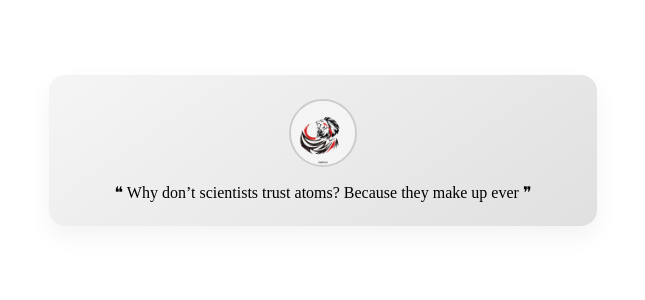
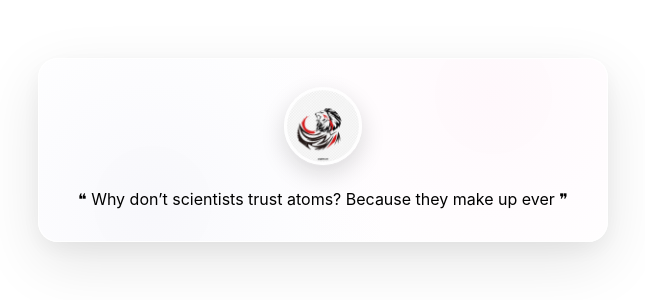
Before and after one commit to VaxobjanovDev/quote-loader, a React (Vite) app: page / in a window 1280 px wide. Shown: the part 250-550 px from the top of the page, without its empty margins (317-962 px from the left). Built offline with nearby package versions, Linux system fonts and the light colour scheme.

Commit message:
feat: quote loader styles update

```diff
--- a/index.html
+++ b/index.html
@@ -3,7 +3,7 @@
   <head>
     <meta charset="UTF-8" />
     <meta name="viewport" content="width=device-width, initial-scale=1.0" />
-    <title>Vite + React + TS</title>
+    <title>Quote Loader</title>
   </head>
   <body>
     <div id="root"></div>
--- a/src/components/QuoteLoader.css
+++ b/src/components/QuoteLoader.css
@@ -4,11 +4,44 @@
   left: 0;
   height: 100vh;
   width: 100vw;
-  background: white;
   display: flex;
   align-items: center;
   justify-content: center;
   z-index: 9999;
+  backdrop-filter: blur(8px);
+  transition: all 0.3s ease;
+}
+
+.loader-wrapper.overlay-light {
+  background: rgba(255, 255, 255, 0.95);
+}
+
+.loader-wrapper.overlay-dark {
+  background: rgba(0, 0, 0, 0.85);
+}
+
+.loader-wrapper.overlay-gradient {
+  background: linear-gradient(135deg,
+  rgba(74, 144, 226, 0.9) 0%,
+  rgba(80, 39, 232, 0.9) 100%);
+}
+
+.loader-wrapper.overlay-glass {
+  background: rgba(255, 255, 255, 0.25);
+  backdrop-filter: blur(20px);
+  -webkit-backdrop-filter: blur(20px);
+}
+
+.loader-wrapper.overlay-warm {
+  background: linear-gradient(135deg,
+  rgba(255, 154, 0, 0.9) 0%,
+  rgba(255, 206, 84, 0.9) 100%);
+}
+
+.loader-wrapper.overlay-cool {
+  background: linear-gradient(135deg,
+  rgba(30, 144, 255, 0.9) 0%,
+  rgba(0, 191, 255, 0.9) 100%);
 }
 
 .quote-loader {
@@ -17,85 +50,251 @@
   align-items: center;
   justify-content: center;
   text-align: center;
-  padding: 24px;
+  padding: 32px 24px;
   width: 100%;
-  max-width: 500px;
+  max-width: 520px;
   margin: 40px auto;
-  background: linear-gradient(145deg, #f5f5f5, #e0e0e0);
-  border-radius: 16px;
-  box-shadow: 0 10px 25px rgba(0, 0, 0, 0.05);
-  font-family: inherit;
+  background: rgba(255, 255, 255, 0.95);
+  border-radius: 20px;
+  box-shadow:
+          0 20px 60px rgba(0, 0, 0, 0.1),
+          0 8px 25px rgba(0, 0, 0, 0.05),
+          inset 0 1px 0 rgba(255, 255, 255, 0.8);
+  font-family: -apple-system, BlinkMacSystemFont, 'Segoe UI', Roboto, 'Helvetica Neue', Arial, sans-serif;
+  border: 1px solid rgba(255, 255, 255, 0.2);
+  position: relative;
+  overflow: hidden;
+  transform: translateY(0);
+  animation: loader-entrance 0.6s ease-out;
+}
+
+.quote-loader::before {
+  content: '';
+  position: absolute;
+  top: 0;
+  left: 0;
+  right: 0;
+  bottom: 0;
+  background:
+          radial-gradient(circle at 20% 80%, rgba(120, 119, 198, 0.05) 0%, transparent 50%),
+          radial-gradient(circle at 80% 20%, rgba(255, 119, 198, 0.05) 0%, transparent 50%);
+  pointer-events: none;
+  z-index: -1;
+}
+
+/* Dark theme variant */
+.quote-loader.dark {
+  background: rgba(25, 25, 35, 0.95);
+  color: #e5e5e5;
+  box-shadow:
+          0 20px 60px rgba(0, 0, 0, 0.3),
+          0 8px 25px rgba(0, 0, 0, 0.2),
+          inset 0 1px 0 rgba(255, 255, 255, 0.1);
+  border: 1px solid rgba(255, 255, 255, 0.1);
+}
+
+.quote-loader.dark .quote-text {
+  color: #e5e5e5;
+}
+
+.quote-loader.dark .quote-author {
+  color: #a0a0a0;
 }
 
 .quote-avatar {
-  width: 64px;
-  height: 64px;
+  width: 72px;
+  height: 72px;
   border-radius: 50%;
-  margin-bottom: 16px;
+  margin-bottom: 20px;
   object-fit: cover;
-  border: 2px solid #ccc;
+  border: 3px solid rgba(255, 255, 255, 0.8);
+  box-shadow: 0 8px 25px rgba(0, 0, 0, 0.15);
+  transition: transform 0.3s ease;
+  animation: avatar-float 3s ease-in-out infinite;
+}
+
+.quote-loader.dark .quote-avatar {
+  border: 3px solid rgba(255, 255, 255, 0.2);
 }
 
 .quote-text {
-  font-size: 1.2rem;
+  font-size: 1.3rem;
   font-style: italic;
-  color: #333;
+  color: #2c3e50;
   position: relative;
+  line-height: 1.6;
+  font-weight: 400;
+  letter-spacing: 0.3px;
+  margin: 0 8px;
 }
 
 .quote-text::before {
   content: '❝';
-  font-size: 1.5rem;
-  color: #888;
-  margin-right: 4px;
+  font-size: 2rem;
+  color: #7c7c7c;
+  margin-right: 8px;
+  vertical-align: top;
+  line-height: 1;
+  opacity: 0.7;
+}
+
+.quote-text::after {
+  content: '❞';
+  font-size: 2rem;
+  color: #7c7c7c;
+  margin-left: 8px;
+  vertical-align: top;
+  line-height: 1;
+  opacity: 0.7;
 }
 
 .quote-author {
   text-align: right;
   font-style: italic;
   color: #666;
-  margin-top: 8px;
-  font-size: 0.9rem;
-  width: 80%;
+  margin-top: 16px;
+  font-size: 0.95rem;
+  width: 85%;
+  font-weight: 500;
+  letter-spacing: 0.5px;
 }
 
-.quote-text::after {
-  content: '❞';
-  font-size: 1.5rem;
-  color: #888;
-  margin-left: 4px;
+@keyframes loader-entrance {
+  from {
+    opacity: 0;
+    transform: translateY(30px) scale(0.95);
+  }
+  to {
+    opacity: 1;
+    transform: translateY(0) scale(1);
+  }
 }
 
-/* Animations */
+@keyframes avatar-float {
+  0%, 100% { transform: translateY(0); }
+  50% { transform: translateY(-5px); }
+}
+
 .fade .quote-text {
-  animation: fade-in 0.5s ease-in-out;
+  animation: enhanced-fade-in 0.8s ease-out;
 }
-@keyframes fade-in {
-  from { opacity: 0; }
-  to { opacity: 1; }
+
+@keyframes enhanced-fade-in {
+  from {
+    opacity: 0;
+    transform: translateY(15px);
+  }
+  to {
+    opacity: 1;
+    transform: translateY(0);
+  }
 }
 
 .slide .quote-text {
-  animation: slide-in 0.4s ease-in;
+  animation: enhanced-slide-in 0.6s cubic-bezier(0.25, 0.46, 0.45, 0.94);
 }
-@keyframes slide-in {
-  from { transform: translateY(10px); opacity: 0; }
-  to { transform: translateY(0); opacity: 1; }
+
+@keyframes enhanced-slide-in {
+  from {
+    transform: translateY(25px);
+    opacity: 0;
+  }
+  to {
+    transform: translateY(0);
+    opacity: 1;
+  }
 }
 
 .typewriter .quote-text {
   overflow: hidden;
-  border-right: 2px solid;
+  border-right: 2px solid #4a90e2;
   white-space: normal;
-  animation: typing 2.5s steps(60, end) forwards, blink 0.75s step-end infinite;
+  animation:
+          enhanced-typing 3s steps(80, end) forwards,
+          blink-cursor 1s step-end infinite;
   width: 0;
+  display: inline-block;
 }
 
-@keyframes typing {
+@keyframes enhanced-typing {
   from { width: 0 }
   to { width: 100% }
 }
 
-@keyframes blink {
-  50% { border-color: transparent }
+@keyframes blink-cursor {
+  0%, 50% { border-color: #4a90e2; }
+  51%, 100% { border-color: transparent; }
 }
+
+.bounce .quote-text {
+  animation: bounce-in 0.8s cubic-bezier(0.68, -0.55, 0.265, 1.55);
+}
+
+@keyframes bounce-in {
+  0% {
+    opacity: 0;
+    transform: scale(0.3) translateY(30px);
+  }
+  50% {
+    opacity: 0.8;
+    transform: scale(1.05) translateY(-10px);
+  }
+  100% {
+    opacity: 1;
+    transform: scale(1) translateY(0);
+  }
+}
+
+.glow .quote-text {
+  animation: glow-pulse 2s ease-in-out infinite alternate;
+}
+
+@keyframes glow-pulse {
+  from {
+    text-shadow: 0 0 5px rgba(74, 144, 226, 0.3);
+  }
+  to {
+    text-shadow: 0 0 15px rgba(74, 144, 226, 0.6);
+  }
+}
+
+/* Responsive design */
+@media (max-width: 640px) {
+  .quote-loader {
+    max-width: 90%;
+    padding: 24px 20px;
+    margin: 20px auto;
+  }
+
+  .quote-text {
+    font-size: 1.1rem;
+  }
+
+  .quote-avatar {
+    width: 60px;
+    height: 60px;
+  }
+}
+
+.spinner-overlay {
+  position: absolute;
+  bottom: 20px;
+  left: 50%;
+  transform: translateX(-50%);
+  width: 24px;
+  height: 24px;
+  border: 2px solid rgba(0, 0, 0, 0.1);
+  border-left: 2px solid #4a90e2;
+  border-radius: 50%;
+  animation: spin 1s linear infinite;
+}
+
+.quote-loader.dark .spinner-overlay {
+  border: 2px solid rgba(255, 255, 255, 0.1);
+  border-left: 2px solid #4a90e2;
+}
+
+@keyframes spin {
+  0% { transform: translateX(-50%) rotate(0deg); }
+  100% { transform: translateX(-50%) rotate(360deg); }
+}
```
